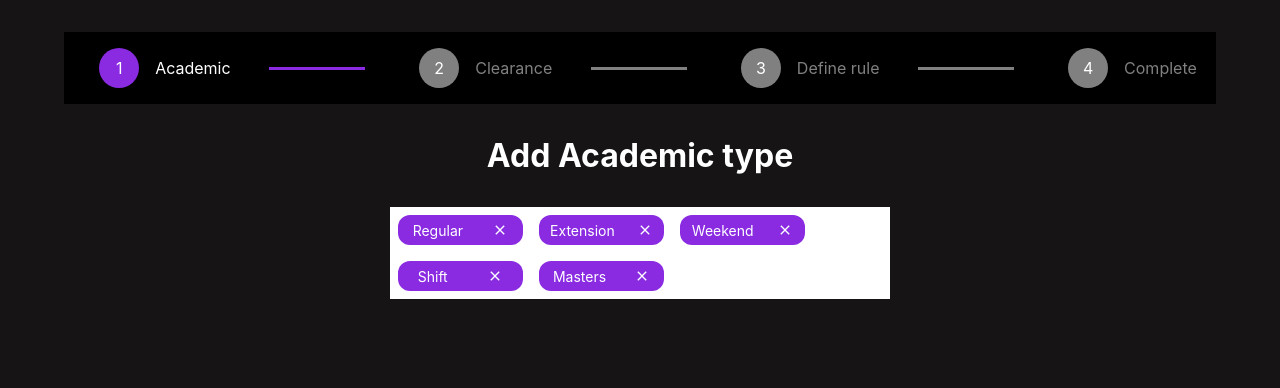
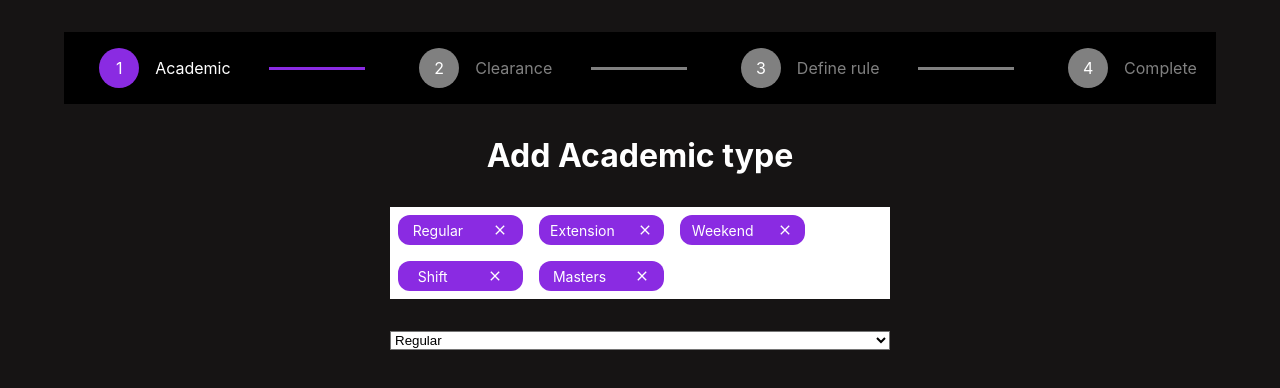
Before and after one commit to kennataddese6/BISCS, a React (Create React App) app in the folder frontend/: page / in a window 1280 px wide. Shown: the top 388 px of the page. Built offline with nearby package versions, Linux system fonts and the light colour scheme.

Commit message:
add a drop down

```diff
--- a/frontend/src/App.js
+++ b/frontend/src/App.js
@@ -57,6 +57,12 @@ function App() {
           </div>
         </div>
       </div>
+      <select className="academictypesContainer">
+        <option> Regular </option>
+        <option> Extension </option>
+        <option> Weekend </option>
+        <option> Summer </option>
+      </select>
     </>
   );
 }
```
